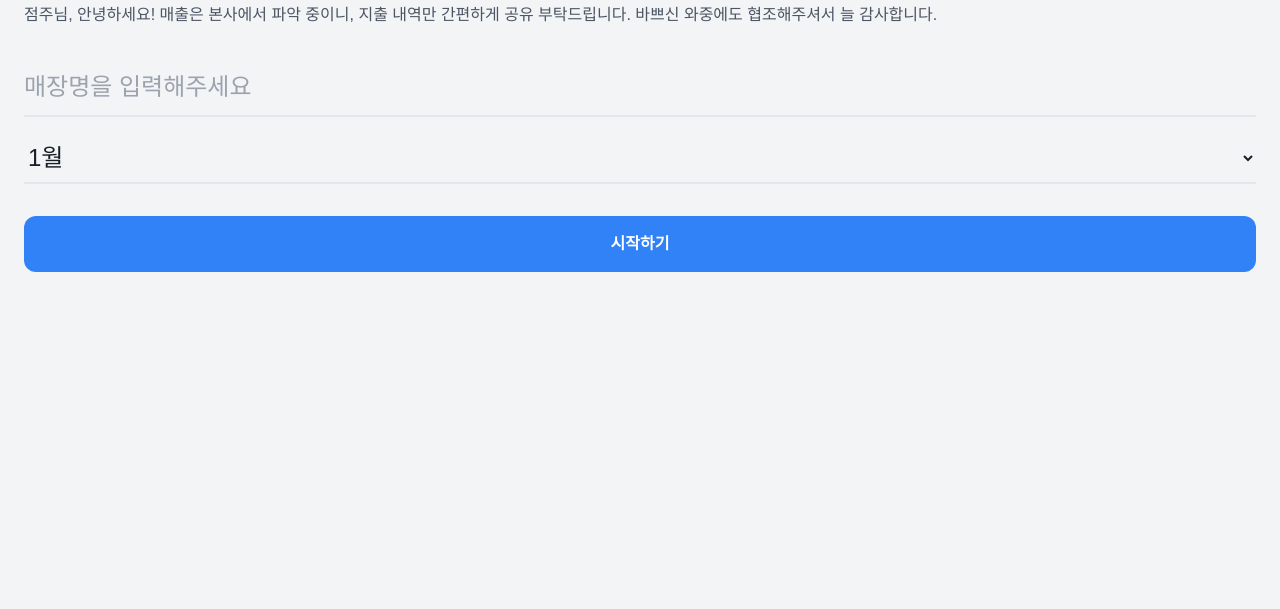
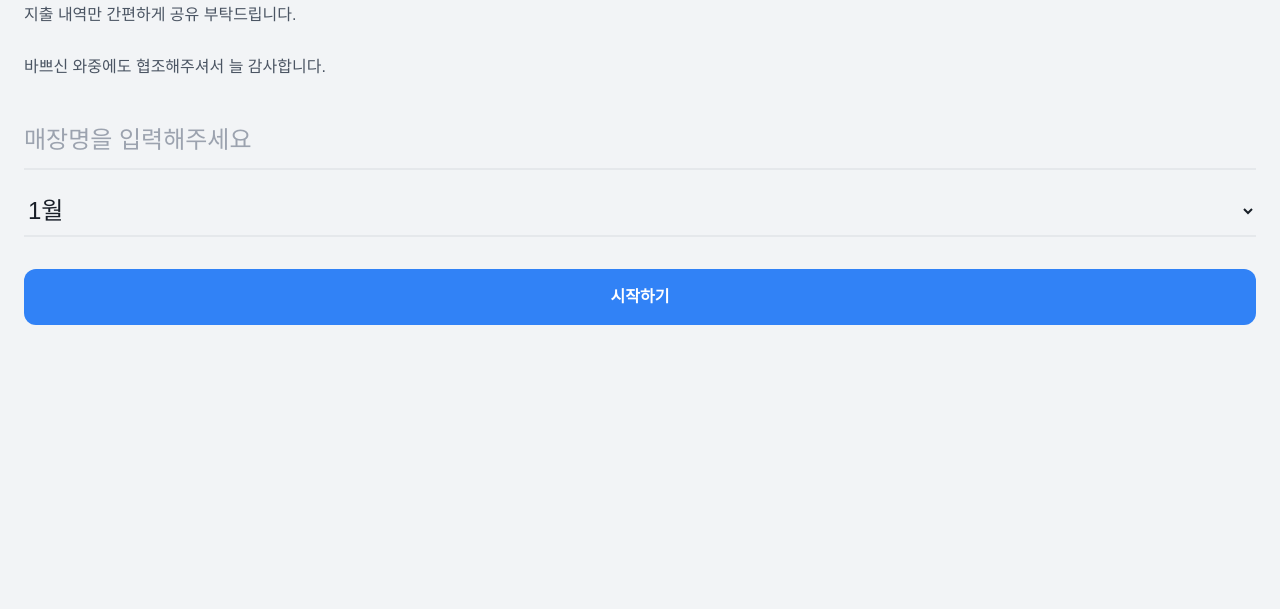
Before and after one commit to Joyj9331/dalbitgo_cost, a plain HTML site: page index.html in a window 1280 px wide. Shown: the part 191-800 px from the top of the page. Drawn offline with nearby package versions, Linux system fonts and the light colour scheme; a web font is replaced by a local one.

Commit message:
Update index.html

```diff
--- a/index.html
+++ b/index.html
@@ -21,24 +21,25 @@
 <body class="p-6">
 
     <div id="survey-flow">
+        <!-- 수정된 인사말 적용 -->
         <div class="step-container active" id="step-0">
             <h1 class="text-2xl font-bold mb-4">매장 운영 현황 공유</h1>
-            <p class="text-gray-600 mb-8">점주님, 안녕하세요!
-매출은 본사에서 파악 중이니,
-지출 내역만 간편하게 공유 부탁드립니다.
-
-바쁘신 와중에도 협조해주셔서 늘 감사합니다.</p>
+            <p class="text-gray-600 mb-8 leading-relaxed">
+                점주님, 안녕하세요!<br>
+                매출은 본사에서 파악 중이니,<br>
+                지출 내역만 간편하게 공유 부탁드립니다.<br><br>
+                바쁘신 와중에도 협조해주셔서 늘 감사합니다.
+            </p>
             <input type="text" id="storeName" class="toss-input mb-4" placeholder="매장명을 입력해주세요">
             <select id="reportMonth" class="toss-input mb-8 text-lg">
-                <script>
-                    for(let i=1; i<=12; i++) document.write(`<option value="${i}월">${i}월</option>`);
-                </script>
+                <script>for(let i=1; i<=12; i++) document.write(`<option value="${i}월">${i}월</option>`);</script>
             </select>
             <button class="btn-next" onclick="nextStep(0)">시작하기</button>
         </div>
 
+        <!-- 각 입력 단계 -->
         <div class="step-container" id="step-1">
-            <h1 class="text-2xl font-bold mb-2">야채 / 쌀,계란 / 주류음료</h1>
+            <h1 class="text-2xl font-bold mb-2">식자재 비용</h1>
             <input type="number" id="veg" class="toss-input" placeholder="야채" oninput="showKorean(this)">
             <div id="veg-kor" class="korean-number"></div>
             <input type="number" id="rice" class="toss-input mt-4" placeholder="쌀, 계란" oninput="showKorean(this)">
@@ -98,14 +99,10 @@
             const val = el.value;
             const target = document.getElementById(el.id + '-kor');
             if(!val) { target.innerText = ""; return; }
-
             const units = ["", "만", "억", "조"];
             const nums = ["", "일", "이", "삼", "사", "오", "육", "칠", "팔", "구"];
             const decimal = ["", "십", "백", "천"];
-            let s = val.toString();
-            let result = "";
-            let unitIdx = 0;
-
+            let s = val.toString(); let result = ""; let unitIdx = 0;
             for(let i=0; i<s.length; i+=4) {
                 let part = s.slice(Math.max(0, s.length-i-4), s.length-i);
                 let subResult = "";
@@ -126,20 +123,16 @@
                 { id: 'waste', label: '음식물처리비' }, { id: 'rent', label: '임차료' }, { id: 'mgt', label: '기타 관리비' },
                 { id: 'in_kitchen', label: '주방 인건비' }, { id: 'in_hall', label: '홀 인건비' }
             ];
-
-            let total = 0;
-            let html = '';
+            let total = 0; let html = '';
             fields.forEach(f => {
                 let val = Number(document.getElementById(f.id).value);
                 total += val;
                 html += `<div class="flex justify-between"><span>${f.label}</span><span>${val.toLocaleString()}원</span></div>`;
             });
             html += `<div class="flex justify-between mt-2 font-semibold"><span>근무 인원</span><span>${document.getElementById('cnt').value}명</span></div>`;
-
             document.getElementById('res_title').innerText = `${document.getElementById('storeName').value} ${document.getElementById('reportMonth').value} 운영 현황`;
             document.getElementById('res_list').innerHTML = html;
             document.getElementById('res_total').innerText = total.toLocaleString() + '원';
-
             document.getElementById('survey-flow').style.display = 'none';
             document.getElementById('capture-result').style.display = 'block';
             document.getElementById('btn-save').classList.remove('hidden');
```
